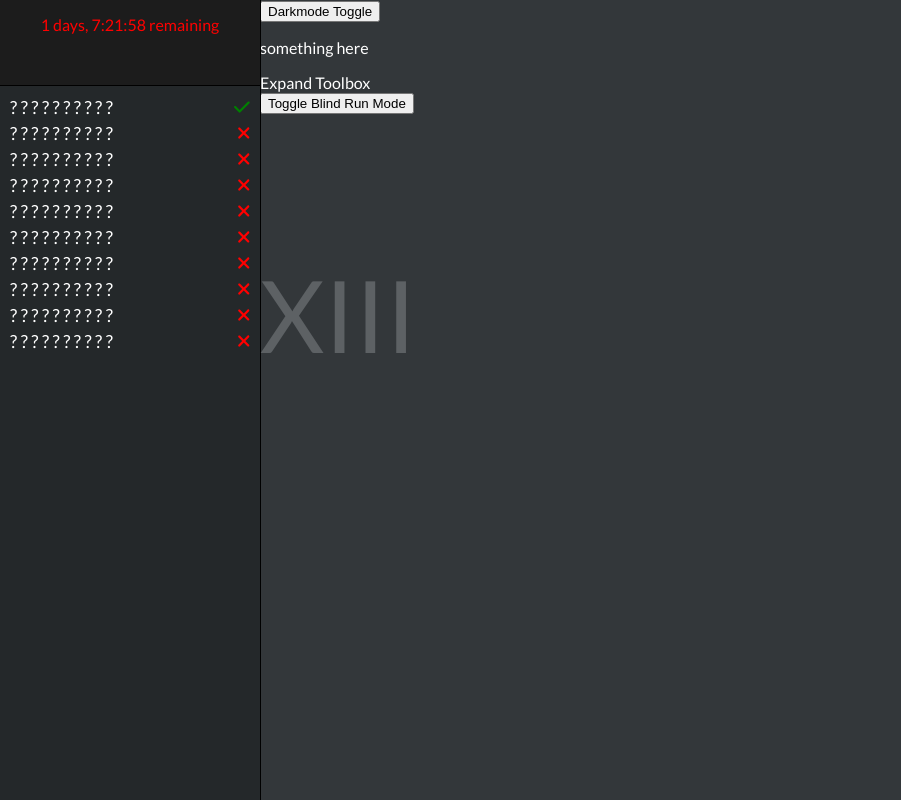
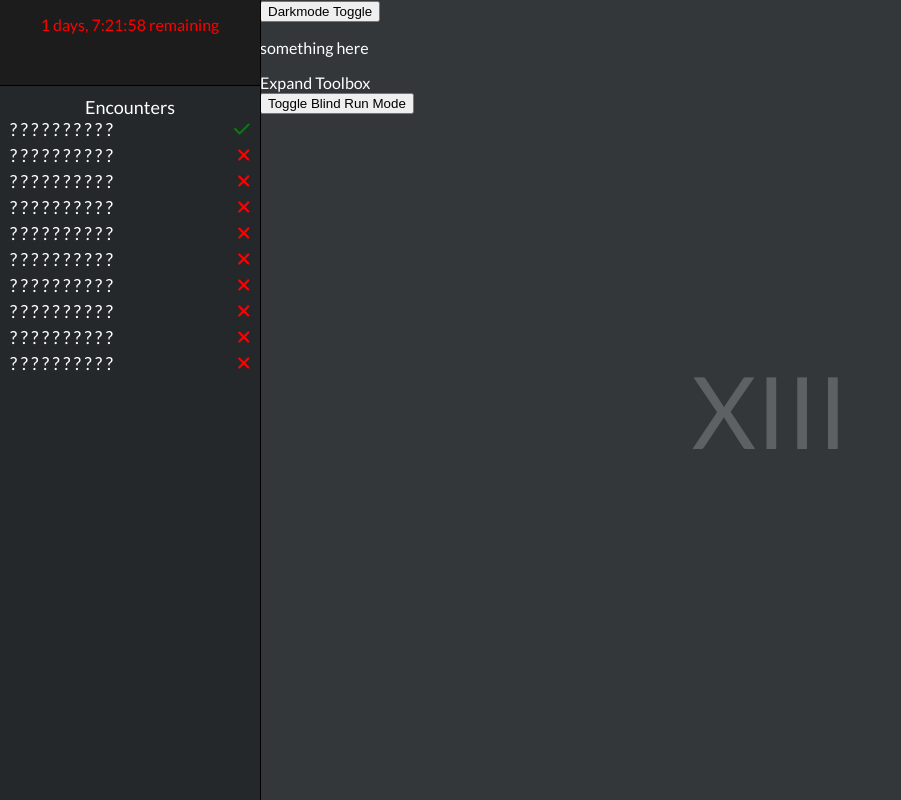
Before and after one commit to dianaroemer/thirteenth-understanding, a React (Create React App) app: page / in a window 1280 px wide. Shown: the whole page, without its empty margins (0-901 px from the left). Built offline with nearby package versions, Linux system fonts and the light colour scheme.

Commit message:
continue styling, idk wtf i've been doing, help

```diff
--- a/src/App.css
+++ b/src/App.css
@@ -3,6 +3,33 @@
   /* text-align: center; */
   height: 100%;
   width: 100%;
+  display: flex;
+}
+
+
+.backgroundTitle{
+
+  color: #5d6164;
+
+  position: absolute;
+
+  display: flex;
+  flex-direction: column;
+  justify-content: center;
+  font-size: 100px;
+  width: 100%;
+  height: calc(50% - 102px);
+  /* top: 0; */
+  /* height: 200%; */
+  text-align: center;
+  pointer-events: none;
+  z-index: 0;
+}
+
+.sideBarNav {
+  position: fixed;
+  width: 100%;
+  z-index: 5;
 }
 
 .navMenu {
@@ -12,8 +39,8 @@
   visibility: hidden;
   opacity: 0;
   background: #24282a;
-  /* position: ; */
-  /* z-index: 3; */
+  /* position: fixed; */
+  z-index: 100;
 
   transition: opacity .3s ease, height .3s ease;
 }
@@ -24,31 +51,27 @@
   /* height: 50px; */
   /* width: 60px; */
   background: #24282a;
-  height: 270px;
+  height: 285px;
   opacity: 1;
   visibility: visible;
   border-bottom: solid 1px black;
   margin-bottom: 4px;
-
+  z-index: 100;
 
   padding: 5px;
 }
 
-.backgroundTitle{
-
-  color: #5d6164;
 
 
-  display: flex;
-  position: absolute;
+.appContent {
+   padding-top: 102px;
+   transition: padding-top ease .3s;
+   z-index: 1;
+}
 
-
-  flex-direction: column;
-  justify-content: center;
-  font-size: 100px;
-  /* width: auto; */
-  height: 50%;
-  text-align: center;
+.appContent.expand{
+  padding-top: 152px;
+  z-index: 1;
 }
 
 @media only screen and (min-width: 769px) {
@@ -77,6 +100,23 @@
   .appContent{
     margin-left: 260px;
     width: auto;
+    padding-top: 0;
+  }
+
+  .appContent.expand{
+    padding-top: 0;
+  }
+
+  .backgroundTitle{
+
+    height: 100px;
+    width: 160px;
+
+    display: block;
+    position: absolute;
+    left: calc((100% - 260px)/2 + 260px - 80px); /* This calculation centers the title card by halving appContent viewport, offsetting left by the width of the navMenu, and subtracting half the size of the titleObject*/
+    bottom: calc(50% - 50px);
+    /* flex-direction: row; */
   }
 
   /* .backgroundTitle{
--- a/src/App.js
+++ b/src/App.js
@@ -90,6 +90,24 @@ function App() {
     console.log(blindMode)
   }
 
+  const [expandClocks, toggleExpandClocks] = useState(false);
+  function handleExpandClocks(e) {
+      e.preventDefault();
+      toggleExpandClocks(!expandClocks);
+  }
+  const [appContentClassString, setAppContentClassString] = useState('appContent');
+  useEffect(()=>{
+    if(expandClocks){
+      setAppContentClassString('appContent expand')
+    } else {
+      setAppContentClassString('appContent')
+    }
+    console.log('here')
+
+    console.log(appContentClassString)
+
+  }, [expandClocks])
+
 
   return (
     <div className="App"
@@ -99,11 +117,13 @@ function App() {
           XIII
       </div> */}
 
-      <nav className='sideBarNav'>
+      <div className='sideBarNav' style={darkMode ? {background: '#24282a'} : {background: 'grey'}}>
         <ClockNav darkMode={darkMode}
           isMobileViewport={isMobileViewport}
           menuCheck={menuCheck}
           handleToggleMenuCheck={handleToggleMenuCheck}
+          expandClocks={expandClocks}
+          handleExpandClocks={handleExpandClocks}
           />
         {/* If you aren't on mobile and menuCheck isn't true, show menu at all times  */}
         { (!isMobileViewport) &&
@@ -122,11 +142,11 @@ function App() {
             darkMode={darkMode}/>
         </div>}
 
-      </nav>
+      </div>
 
 
 
-      <div className='appContent'>
+      <div className={appContentClassString}>
        <button onClick={e => handleDarkModeToggle(e)}>
             Darkmode Toggle</button>
 
--- a/src/Components/ClockNav.js
+++ b/src/Components/ClockNav.js
@@ -167,7 +167,7 @@ function ClockNav(props) {
     let { menuCheck, handleToggleMenuCheck } = props;
 
     return (
-        <div className={expandClocks ? 'clockNav-expanded' : 'clockNav'}
+        <div className={props.expandClocks ? 'clockNav-expanded' : 'clockNav'}
         style={props.darkMode ? {background: '#1c1c1c', color: '#fff'} : {}}>
             <div className='headerClockContainer'>
                 {clockContestStart - currentDate > 0 &&
@@ -181,8 +181,8 @@ function ClockNav(props) {
                         contestTimeRemaining={contestTimeRemaining}
                         timeSinceBreak={timeBreakString}
                         encounterTimer={timeEncounterString}
-                        expandClocks={expandClocks}
-                        handleExpandClocks={handleExpandClocks}
+                        expandClocks={props.expandClocks}
+                        handleExpandClocks={props.handleExpandClocks}
                         darkMode={props.darkMode}
                         />
                 }
@@ -262,7 +262,7 @@ function ActiveClocks(props) {
 
     return (
         <div className='expandClocksContent' style={{color:'green'}}>
-            <div className='primaryClock' onClick={e => handleCycleClocks(e)}>
+            <div className='primaryClock' onClick={e => handleCycleClocks(e)} style={props.darkMode ? {color: '#ad4646'} : {color: 'black'}}>
                 {viewClock}
             </div>
 
@@ -278,7 +278,7 @@ function ActiveClocks(props) {
                 </div>}
 
                 {props.expandClocks &&
-                <div className='expandClocksSubContent-expanded'>
+                <div className='expandClocksSubContent-expanded' style={props.darkMode ? {color: 'green'} : {color: 'black'}}>
                     <div>
                         {altClocksOne}
                     </div>
--- a/src/Components/Menu.js
+++ b/src/Components/Menu.js
@@ -10,6 +10,9 @@ function Menu(props) {
     return (
         <div className='menuContainer'>
             {/* I am Menu */}
+            <div className='menuHeader' style={{color: 'white'}}>
+                Encounters
+            </div>
             <div className='navMenuSlot' onClick={e => props.handleClickNavEncounter(e, 'e1')}>
                 <div className='navMenuEncounterTitle'>
                     {(!props.blindMode || props.seenEncounters.e1) ? 'The Court of Oryx' : '? ? ? ? ? ? ? ? ? ?'}
--- a/src/Styles/ClockNav.css
+++ b/src/Styles/ClockNav.css
@@ -47,6 +47,10 @@
   animation: append-animate ease .4s;
 }
 
+.mobileMenuIconContainer {
+  width: 2px;
+  height: 2px;
+}
 
 /* --------------------- The follow section animates the menu on mobile */
 #menuInput {
--- a/src/Styles/Menu.css
+++ b/src/Styles/Menu.css
@@ -14,6 +14,11 @@
 
     overflow: hidden;
     position: fixed;
+}
+
+.menuHeader{
+    text-align: center;
+    font-size: large;
 }
 
 /*
```
